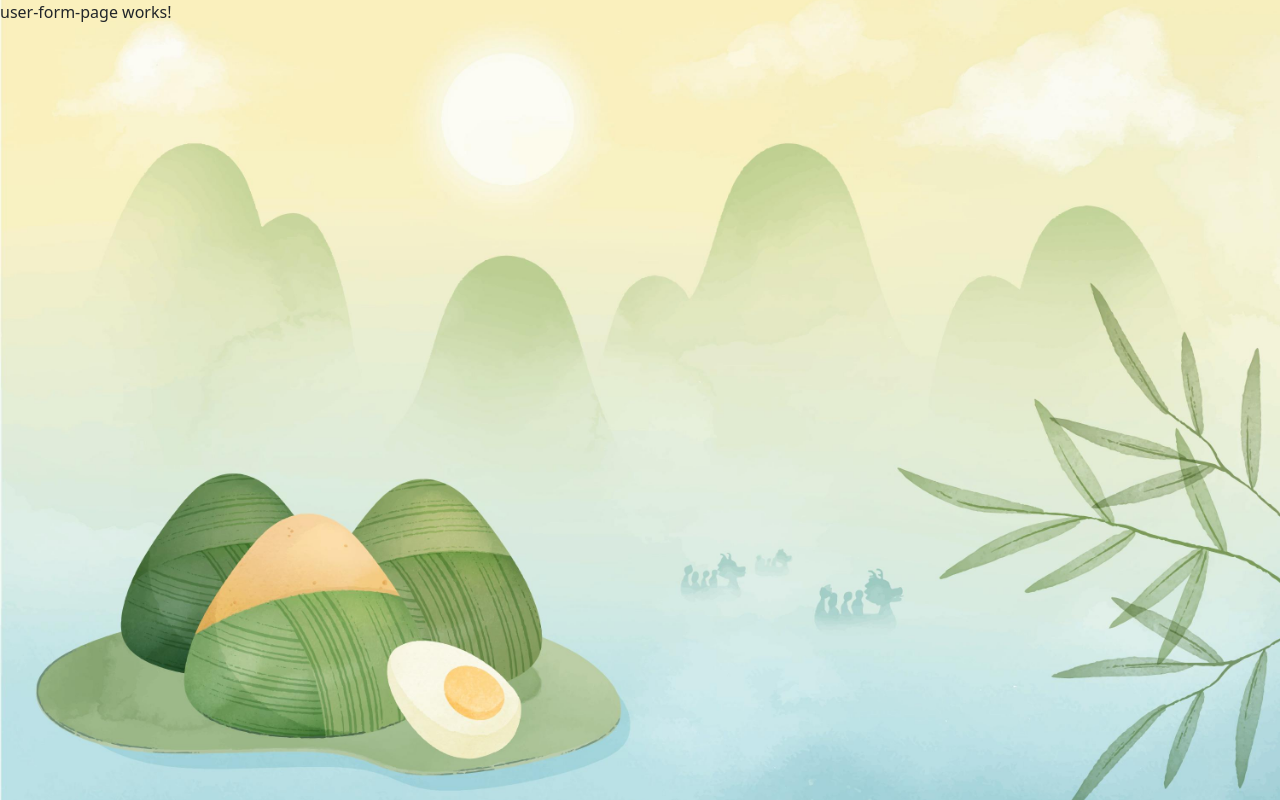
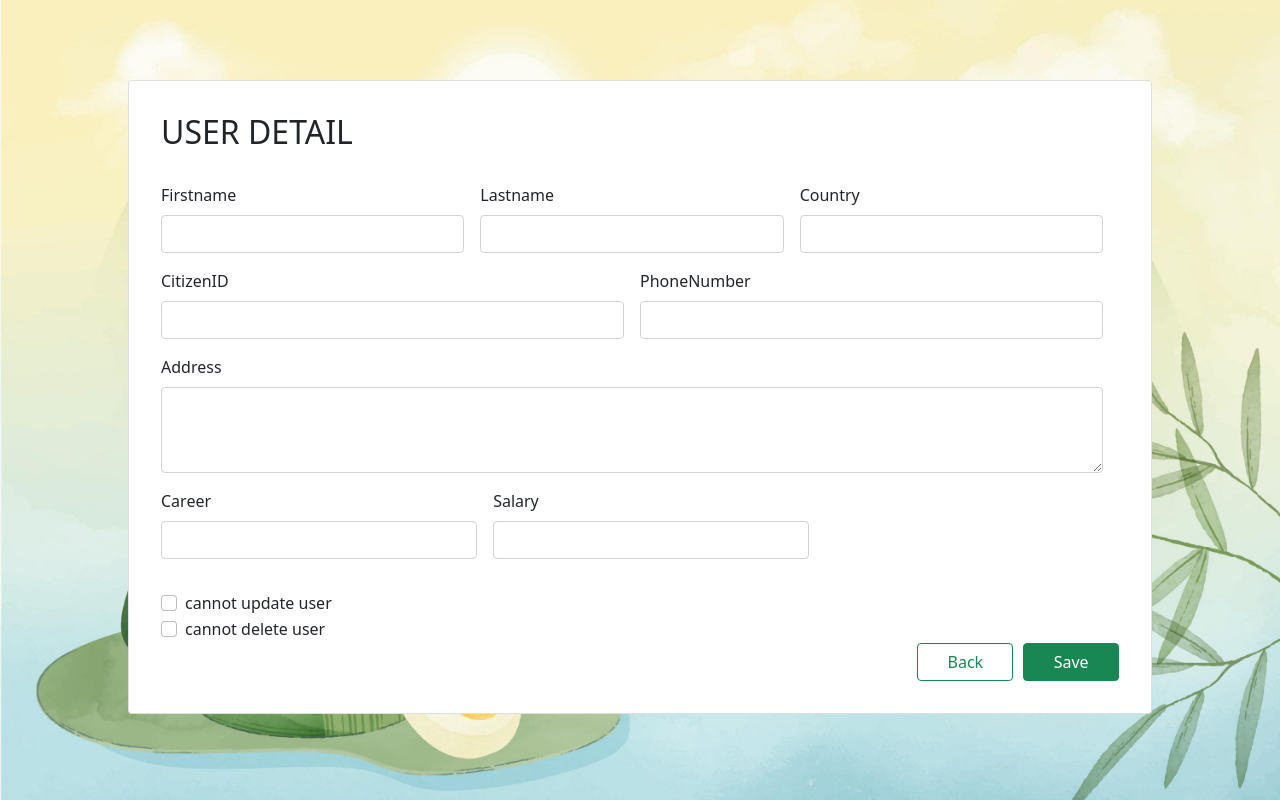
Before and after one commit to natcha0012/ITOP, an Angular app: page /create-user in a window 1280 px wide. Built offline with nearby package versions, Linux system fonts and the light colour scheme.

Commit message:
implement user form page UI

```diff
--- a/src/app/app-routing.module.ts
+++ b/src/app/app-routing.module.ts
@@ -6,7 +6,7 @@ import { UserListPageComponent } from './user-list-page/user-list-page.component
 const routes: Routes = [
   { path: 'user-list', component: UserListPageComponent },
   { path: 'create-user', component: UserFormPageComponent },
-  { path: 'edit-user', component: UserFormPageComponent },
+  { path: 'edit-user/:id', component: UserFormPageComponent },
   { path: '', redirectTo: '/user-list', pathMatch: 'prefix' }
 ];
 
--- a/src/app/table/table.component.html
+++ b/src/app/table/table.component.html
@@ -14,7 +14,7 @@
                 <td>{{user.lastName}}</td>
                 <td>{{user.country}}</td>
                 <td class="edit-button">
-                    <button type="button" (click)="edit()" class="btn btn-outline-primary">Edit</button>
+                    <button type="button" (click)="edit(user.id)" class="btn btn-outline-primary">Edit</button>
                     <button [style.marginLeft.px]="10" type="button" (click)="delete(user.id)"
                         class="btn btn-outline-danger">Delete</button>
                 </td>
--- a/src/app/table/table.component.ts
+++ b/src/app/table/table.component.ts
@@ -10,7 +10,7 @@ export class TableComponent implements OnInit {
 
   @Input() headerTable: string[] = [];
   @Input() dataSource: User[] = [];
-  @Output() onClickEdit = new EventEmitter<boolean>;
+  @Output() onClickEdit = new EventEmitter<number>;
   @Output() onClickDelete = new EventEmitter<number>;
 
   constructor() { }
@@ -18,8 +18,8 @@ export class TableComponent implements OnInit {
   ngOnInit(): void {
   }
 
-  public edit(): void {
-    this.onClickEdit.emit(true);
+  public edit(id: number): void {
+    this.onClickEdit.emit(id);
   }
 
   public delete(id: number): void {
--- a/src/app/user-form-page/user-form-page.component.css
+++ b/src/app/user-form-page/user-form-page.component.css
@@ -0,0 +1,45 @@
+.main-content {
+    display: flex;
+    margin-top: 3rem;
+    justify-content: center;
+    align-items: center;
+    padding: 2rem;
+}
+
+.form-card {
+    width: 80vw;
+    padding: 2rem;
+}
+
+.flex-row {
+    display: flex;
+    flex-direction: row;
+    margin-bottom: 1rem;
+}
+
+.flex-column {
+    display: flex;
+    flex-direction: column;
+    margin-right: 1rem;
+    width: 33%;
+}
+
+.button-row {
+    display: flex;
+    flex-direction: row;
+    justify-content: flex-end;
+}
+
+.form-check-input:checked {
+    background-color: red !important;
+    border-color: red !important;
+}
+
+.my-btn {
+    margin-left: 10px;
+    width: 10%;
+}
+
+.check-list {
+    margin-top: 1rem;
+}
--- a/src/app/user-form-page/user-form-page.component.html
+++ b/src/app/user-form-page/user-form-page.component.html
@@ -1 +1,64 @@
-<p>user-form-page works!</p>
+<div class="main-content">
+    <div class="card form-card">
+        <h2 [style.marginBottom.rem]="2">USER DETAIL</h2>
+        <div class="flex-row">
+            <div class="flex-column">
+                <label class="form-label">Firstname</label>
+                <input class="form-control">
+            </div>
+            <div class="flex-column">
+                <label class="form-label">Lastname</label>
+                <input class="form-control">
+            </div>
+            <div class="flex-column">
+                <label class="form-label">Country</label>
+                <input class="form-control">
+            </div>
+        </div>
+
+        <div class="flex-row">
+            <div [style.width.%]="50" class="flex-column">
+                <label class="form-label">CitizenID</label>
+                <input class="form-control">
+            </div>
+            <div [style.width.%]="50" class="flex-column">
+                <label class="form-label">PhoneNumber</label>
+                <input class="form-control">
+            </div>
+        </div>
+        <div class="flex-row">
+            <div [style.width.%]="100" class="flex-column">
+                <label class="form-label">Address</label>
+                <textarea class="form-control" rows="3"></textarea>
+            </div>
+        </div>
+        <div class="flex-row">
+            <div class="flex-column">
+                <label class="form-label">Career</label>
+                <input class="form-control">
+            </div>
+            <div class="flex-column">
+                <label class="form-label">Salary</label>
+                <input class="form-control">
+            </div>
+        </div>
+        <div class="check-list">
+            <div class="form-check">
+                <input class="form-check-input" type="checkbox" value="">
+                <label class="form-check-label">
+                    cannot update user
+                </label>
+            </div>
+            <div class="form-check">
+                <input class="form-check-input" type="checkbox" value="">
+                <label class="form-check-label">
+                    cannot delete user
+                </label>
+            </div>
+        </div>
+        <div class="button-row">
+            <button type="button" (click)="navigateBack()" class="btn btn-outline-success my-btn">Back</button>
+            <button type="button" class="btn btn-success my-btn">Save</button>
+        </div>
+    </div>
+</div>
--- a/src/app/user-form-page/user-form-page.component.ts
+++ b/src/app/user-form-page/user-form-page.component.ts
@@ -1,3 +1,4 @@
+import { Location } from '@angular/common';
 import { Component, OnInit } from '@angular/core';
 
 @Component({
@@ -7,9 +8,13 @@ import { Component, OnInit } from '@angular/core';
 })
 export class UserFormPageComponent implements OnInit {
 
-  constructor() { }
+  constructor(private location: Location) { }
 
   ngOnInit(): void {
   }
 
+  public navigateBack() {
+    this.location.back()
+  }
+
 }
--- a/src/app/user-list-page/user-list-page.component.html
+++ b/src/app/user-list-page/user-list-page.component.html
@@ -1,8 +1,8 @@
 <div class="main-content">
     <div class="create-button">
-        <button type="button" (click)="navigateToUserForm('create')" class="btn btn-outline-success"> + Create
+        <button type="button" (click)="navigateToUserForm()" class="btn btn-outline-success"> + Create
             User</button>
     </div>
-    <app-table [headerTable]="headerTable" [dataSource]="userList" (onClickEdit)="navigateToUserForm('edit')"
+    <app-table [headerTable]="headerTable" [dataSource]="userList" (onClickEdit)="navigateToUserForm($event)"
         (onClickDelete)="deleteUser($event)"></app-table>
 </div>
--- a/src/app/user-list-page/user-list-page.component.ts
+++ b/src/app/user-list-page/user-list-page.component.ts
@@ -30,10 +30,10 @@ export class UserListPageComponent implements OnInit {
     this.userService.deleteUser(id).subscribe();
   }
 
-  public navigateToUserForm(type: string): void {
-    if (type === 'edit')
-      this.router.navigate(['edit-user'])
-    if (type === 'create')
+  public navigateToUserForm(id?: number): void {
+    if (id)
+      this.router.navigate([`edit-user/${id}`])
+    else
       this.router.navigate(['create-user'])
   }
 
```
